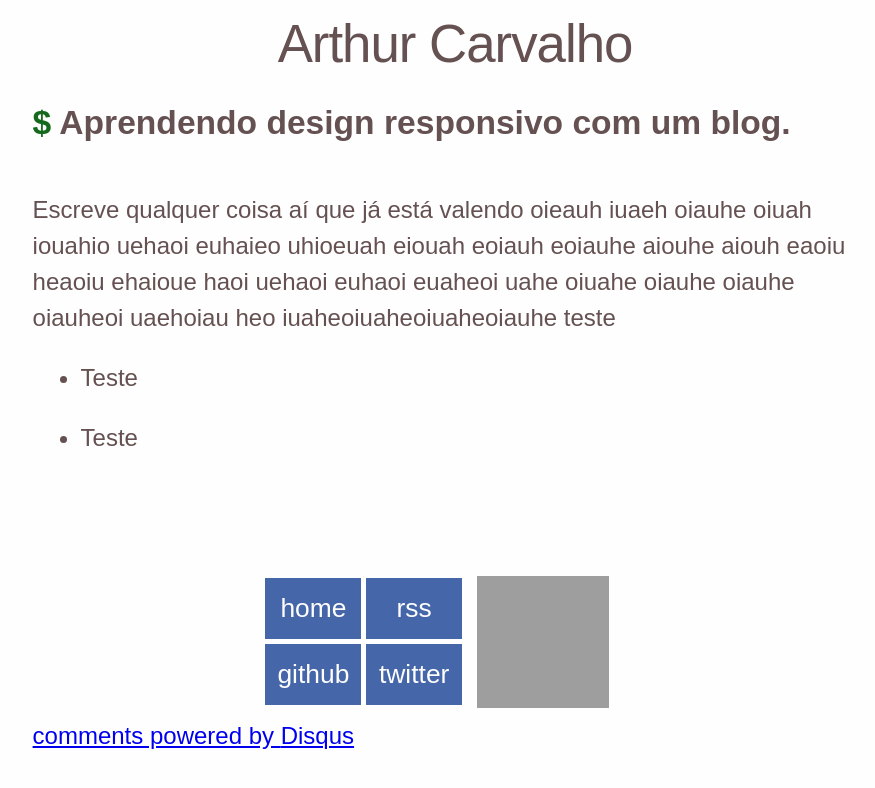
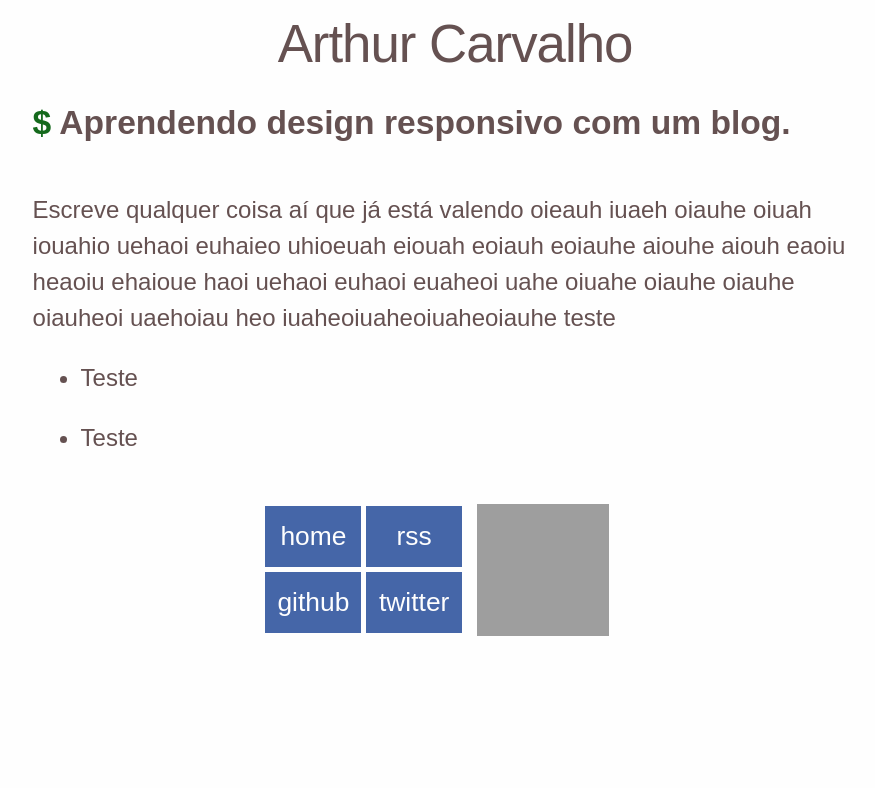
Before and after one commit to armobstatsthur/blog, a Jekyll site: the page built from _posts/2013-02-05-aprendendo-design-responsivo-com-um-blog.md, in a window 1280 px wide. Shown: the top 788 px of the page, without its empty margins (185-1060 px from the left). Built offline with Jekyll 4.4.1, drawn with Linux system fonts in a browser that asks for light colours; comment, search, counter and statistics services are not loaded; grey boxes are pictures that could not be loaded.

Commit message:
comentarios do facebook

```diff
--- a/_layouts/main.html
+++ b/_layouts/main.html
@@ -14,6 +14,7 @@
   </head>
 
   <body lang="en">
+
     <header>
       <a class="huge blog-title" href="/">Arthur Carvalho</a>
     </header>
--- a/_layouts/post.html
+++ b/_layouts/post.html
@@ -14,6 +14,7 @@
   </head>
 
   <body lang="en">
+
     <header class="header">
       <a class="huge blog-title" href="/">Arthur Carvalho</a>
     </header>
@@ -23,7 +24,11 @@
       </h2>
       {{ content }}
     </article>
-    <div id="disqus_thread"></div>
+
+    <div class="comentarios">
+      <div class="fb-comments" data-href="http://arthurcarvalho.com{{ page.url }}" data-width="600" data-num-posts="500" fb-xfbml-state="rendered"></div>
+    </div>
+
     <div class="me">
       <nav class="links">
         <ul class="primary-links">
@@ -39,16 +44,15 @@
         <img class="minha-foto" src="http://www.gravatar.com/avatar/46192cf0945c0db783e6f807c2ff336d?s=165" />
       </div>
     </div>
-    <script type="text/javascript">
-        var disqus_shortname = 'armoucar-blog';
-        (function() {
-            var dsq = document.createElement('script'); dsq.type = 'text/javascript'; dsq.async = true;
-            dsq.src = 'http://' + disqus_shortname + '.disqus.com/embed.js';
-            (document.getElementsByTagName('head')[0] || document.getElementsByTagName('body')[0]).appendChild(dsq);
-        })();
-    </script>
-    <noscript>Please enable JavaScript to view the <a href="http://disqus.com/?ref_noscript">comments powered by Disqus.</a></noscript>
-    <a href="http://disqus.com" class="dsq-brlink">comments powered by <span class="logo-disqus">Disqus</span></a>
+
+<div id="fb-root"></div>
+<script>(function(d, s, id) {
+  var js, fjs = d.getElementsByTagName(s)[0];
+  if (d.getElementById(id)) return;
+  js = d.createElement(s); js.id = id;
+  js.src = "//connect.facebook.net/pt_BR/all.js#xfbml=1";
+  fjs.parentNode.insertBefore(js, fjs);
+}(document, 'script', 'facebook-jssdk'));</script>
 
   </body>
 
--- a/css/application.css
+++ b/css/application.css
@@ -71,6 +71,16 @@
   margin: 1em 0 1em 2em;
 }
 
+.comentarios {
+  margin: 0 auto;
+  text-align: center;
+}
+
+.fb-comments {
+  max-width: 600px;
+  width: 100%!important;
+}
+
 li {
   margin: 0 0 1em 0;
 }
@@ -92,6 +102,7 @@
 
 .main-content {
   clear: both;
+  margin-bottom: 2em;
 }
 
 .page-title {
@@ -102,14 +113,10 @@
 
 }
 
-#disqus_thread {
-  margin-top: 2em;
-}
-
 .me {
-    max-width: 16em;
-    overflow: hidden;
-    margin: 2em auto 0;
+  max-width: 16em;
+  overflow: hidden;
+  margin: 2em auto 0;
 }
 
 .container-da-foto {
@@ -176,7 +183,6 @@
   margin: .1em;
 }
 
-
 .links .secondary-links li:nth-child(1) {
   clear: both;
 }
@@ -187,8 +193,6 @@
   color: #FEFEFE;
 }
 
-
-
 /*	Desktop: 320px. */
 @media only screen and (min-width: 992px) {
 
@@ -198,10 +202,6 @@
     color: #655151;
     width: 70%;
     margin: 0 auto;
-  }
-
-  #disqus_thread {
-    margin-top: 5em;
   }
 
   .page-title {
@@ -310,3 +310,6 @@
 .sr { color: #a31515 } /* Literal.String.Regex */
 .s1 { color: #a31515 } /* Literal.String.Single */
 .ss { color: #a31515 } /* Literal.String.Symbol */
+
+.fb-comments, .fb-comments iframe[style], .fb-like-box, .fb-like-box iframe[style] {width: 100% !important;}
+.fb-comments span, .fb-comments iframe span[style], .fb-like-box span, .fb-like-box iframe span[style] {width: 100% !important;}
```
